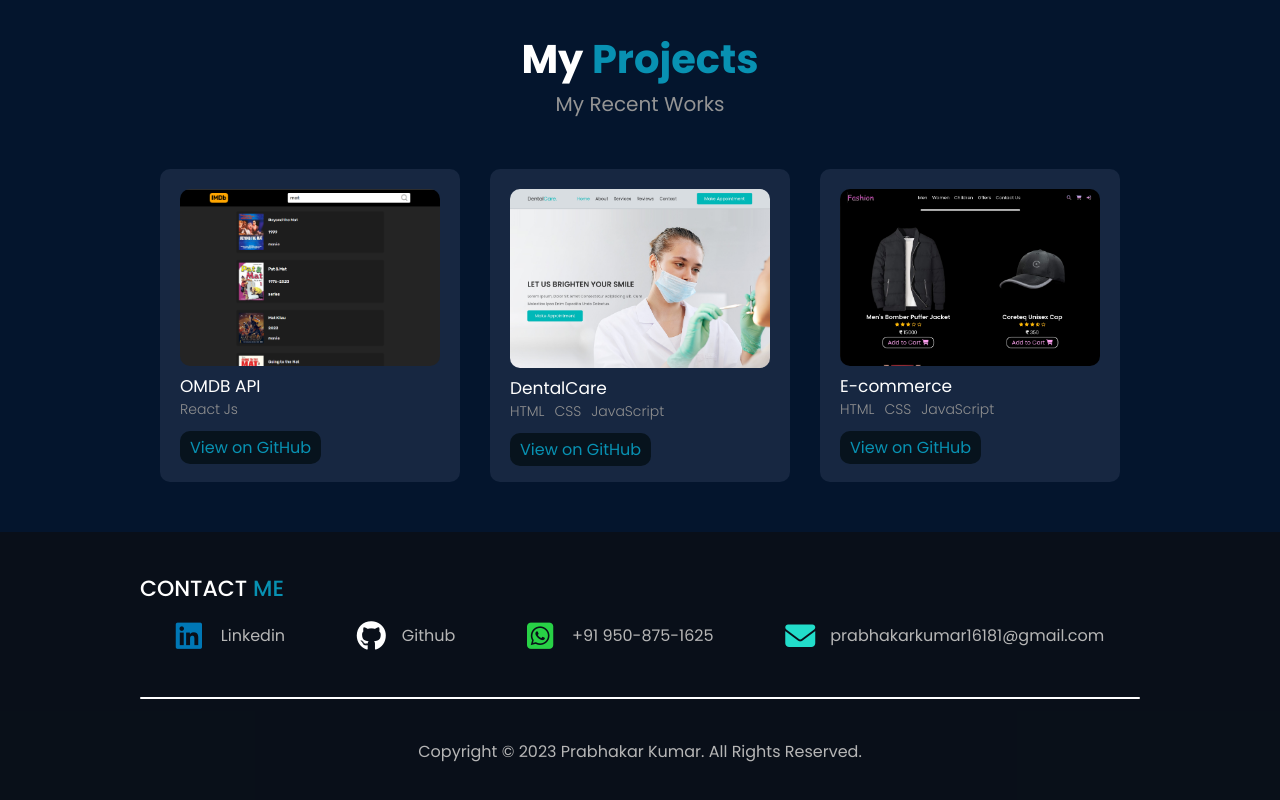
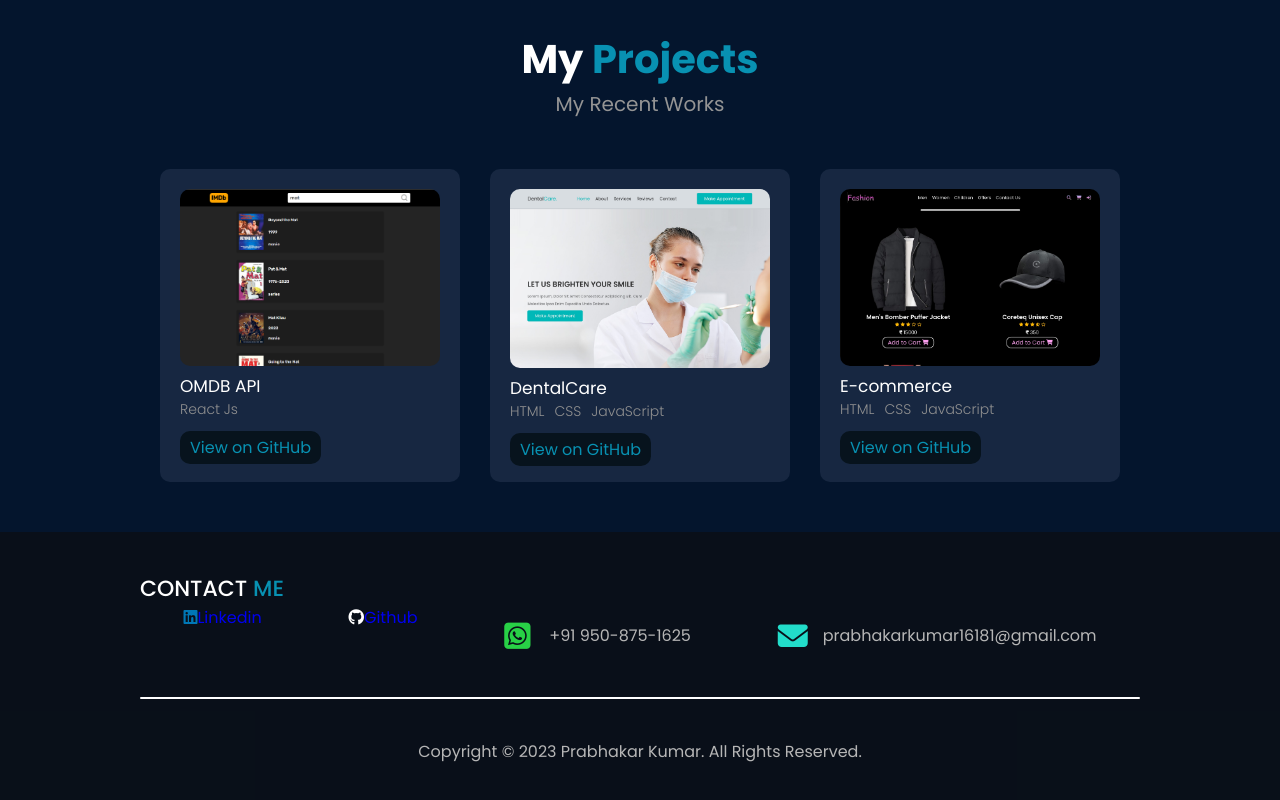
Before and after one commit to coder-prabhakar/personal-portfolio, a React (Create React App) app: page / in a window 1280 px wide. Shown: the part 2084-2884 px from the top of the page. Built offline with nearby package versions, Linux system fonts and the light colour scheme; the HTML template or start-up script is replaced by a standard one.

Commit message:
hyperlink added

```diff
--- a/src/component/Footer.jsx
+++ b/src/component/Footer.jsx
@@ -6,12 +6,40 @@ function Footer() {
       <div className="container footer-content">
         <h1>CONTACT <span style={{color: "#0891B2"}}>ME</span></h1>
         <div className="contact-info">
-                <p><i style={{color:"#0077b5"}} class="fa-brands fa-linkedin"></i> <span>Linkedin</span></p>
-                <p><i style={{color:"white"}} class="fa-brands fa-github"></i> <span>Github</span></p>
-                <p><i style={{color:"#28D146"}} class="fa-brands fa-square-whatsapp"></i> <span>+91 950-875-1625</span></p>
-                <p className="contactEmail"><i style={{color:"#22ddca"}} class="fa-solid fa-envelope"></i> <span>prabhakarkumar16181@gmail.com</span></p>
+
+          {/* Linkedin */}
+          <a
+          href="https://www.linkedin.com/in/prabhakar-kumar-b08a9b231/"
+          target="_blank"
+          rel="noreferrer">
+            <i style={{color:"#0077b5"}} class="fa-brands fa-linkedin"></i>
+            <span>Linkedin</span>
+          </a>
+
+          {/* GitHub */}
+          <a
+          href="https://github.com/coder-prabhakar"
+          target="_blank"
+          rel="noreferrer">
+            <i style={{color:"white"}} class="fa-brands fa-github"></i>
+            <span>Github</span>
+          </a>
+
+          {/* Phone Number */}
+          <p>
+            <i style={{color:"#28D146"}} class="fa-brands fa-square-whatsapp"></i>
+            <span>+91 950-875-1625</span>
+          </p>
+
+          {/* Mail */}
+          <p className="contactEmail">
+            <i style={{color:"#22ddca"}} class="fa-solid fa-envelope"></i>
+            <span>prabhakarkumar16181@gmail.com</span>
+          </p>
           </div>
+
       </div>
+
       <div className="container copyright-container">
               <div className="horizontalLine"></div>
               <p>Copyright © 2023 Prabhakar Kumar. All Rights Reserved.</p>
@@ -20,4 +48,4 @@ function Footer() {
   )
 }
 
-export default Footer
+export default Footer;
```
Lines whose indentation alone changed are shown as unchanged.
